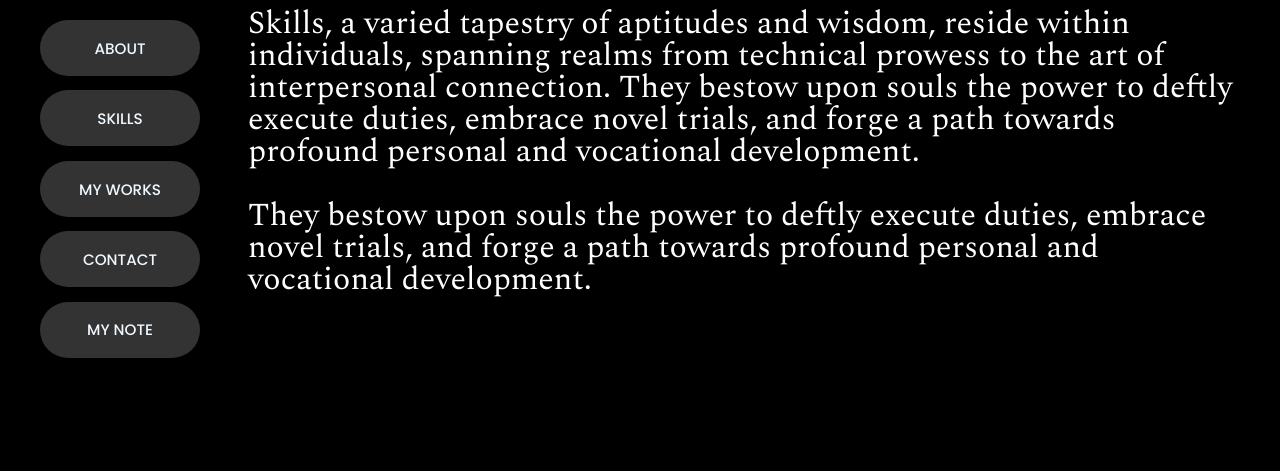
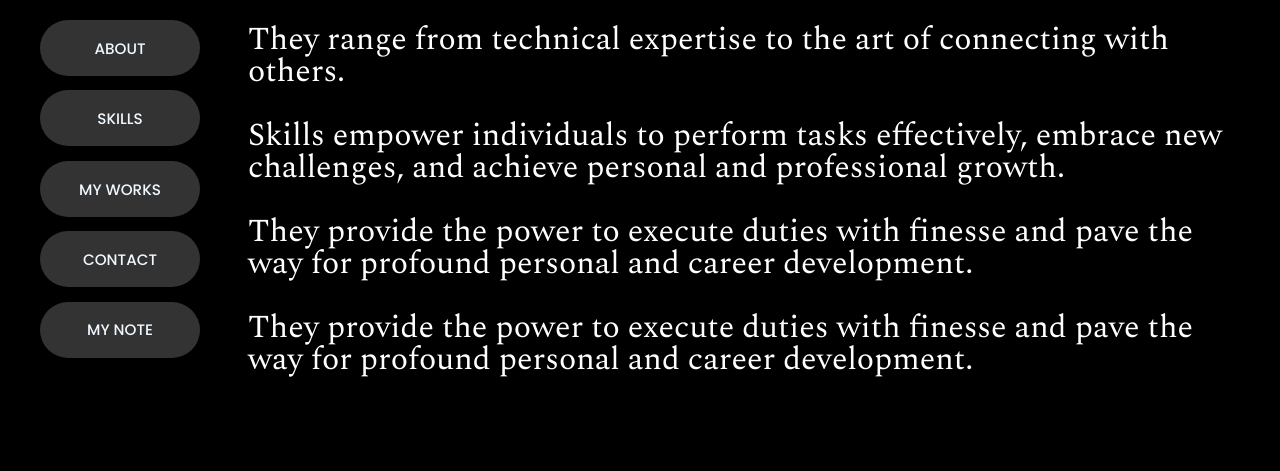
Before and after one commit to ervinMamutov/Portfolio, a website: page pages/skills.html in a window 1280 px wide. Shown: the part 296-767 px from the top of the page. Drawn offline with nearby package versions, Linux system fonts and the light colour scheme; a web font is replaced by a local one.

Commit message:
update text to skill

```diff
--- a/pages/skills.html
+++ b/pages/skills.html
@@ -104,16 +104,24 @@
           <div class="about-text-body">
             <p class="about-text">My Skills</p>
             <p class="blast-root about-text">
-              Skills, a varied tapestry of aptitudes and wisdom, reside within
-              individuals, spanning realms from technical prowess to the art of
-              interpersonal connection. They bestow upon souls the power to
-              deftly execute duties, embrace novel trials, and forge a path
-              towards profound personal and vocational development.
+              Skills are a diverse collection of abilities and knowledge that
+              individuals possess.
             </p>
             <p class="blast-root about-text">
-              They bestow upon souls the power to deftly execute duties, embrace
-              novel trials, and forge a path towards profound personal and
-              vocational development.
+              They range from technical expertise to the art of connecting with
+              others.
+            </p>
+            <p class="blast-root about-text">
+              Skills empower individuals to perform tasks effectively, embrace
+              new challenges, and achieve personal and professional growth.
+            </p>
+            <p class="blast-root about-text">
+              They provide the power to execute duties with finesse and pave the
+              way for profound personal and career development.
+            </p>
+            <p class="blast-root about-text">
+              They provide the power to execute duties with finesse and pave the
+              way for profound personal and career development.
             </p>
           </div>
         </div>
```
